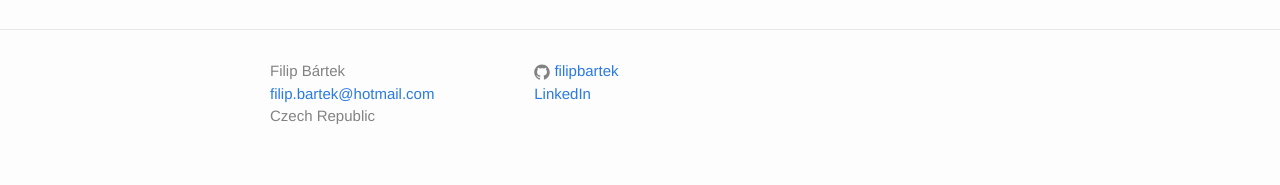
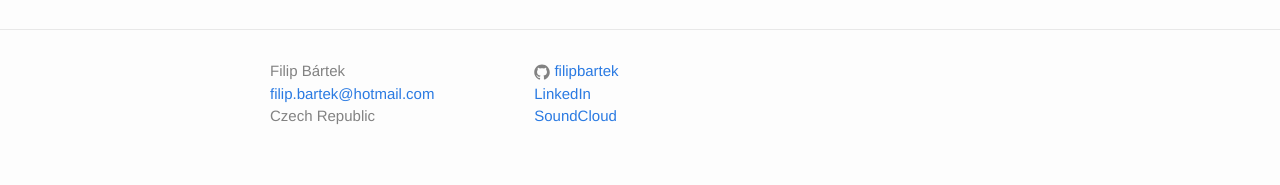
Before and after one commit to filipbartek/filipbartek.github.io, a Jekyll site: the page built from index.md, in a window 1280 px wide. Shown: the part 816-1001 px from the top of the page. Built offline with Jekyll 4.4.1, drawn with Linux system fonts in a browser that asks for light colours.

Commit message:
footer: Add SoundCloud link

```diff
--- a/_config.yml
+++ b/_config.yml
@@ -5,6 +5,7 @@ url: "http://filipbartek.github.io/" # the base hostname & protocol for your sit
 github_username: filipbartek
 
 linkedin_username: filipbartek
+soundcloud_permalink: filip-bartek
 
 # Build settings
 markdown: kramdown
--- a/_includes/footer.html
+++ b/_includes/footer.html
@@ -52,6 +52,14 @@ LinkedIn
 </li>
 {% endif %}
 
+{% if site.soundcloud_permalink %}
+<li>
+<a href="https://soundcloud.com/{{ site.soundcloud_permalink }}">
+SoundCloud
+</a>
+</li>
+{% endif %}
+
         </ul>
       </div>
 
```
